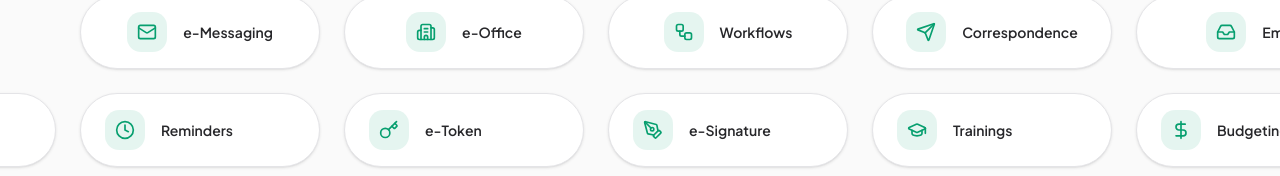
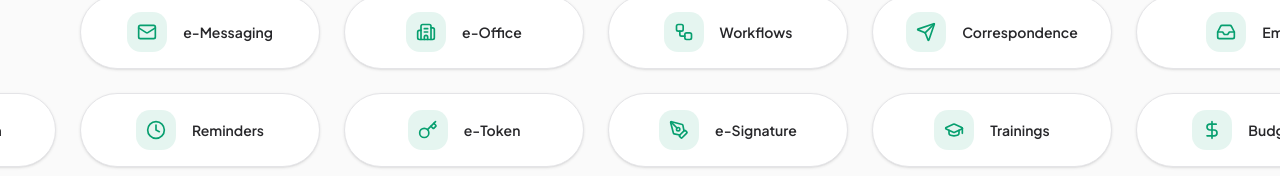
Before and after one commit to Phumie-bee/igov-landing-page-repo, a Next.js app: page / in a window 1280 px wide. Shown: the part 776-952 px from the top of the page. Built offline with nearby package versions, Linux system fonts and the light colour scheme.

Commit message:
platform features update

```diff
--- a/components/integrated-tools-section.tsx
+++ b/components/integrated-tools-section.tsx
@@ -174,7 +174,7 @@ export default function IntegratedToolsSection() {
                 return (
                   <div
                     key={index}
-                    className="flex items-center gap-4 px-6 py-4 bg-white rounded-full border border-zinc-200 shadow-sm min-w-60 shrink-0 hover:shadow-md transition-shadow"
+                    className="flex items-center gap-4 px-6 py-4 bg-white rounded-full border border-zinc-200 shadow-sm min-w-60 shrink-0 hover:shadow-md transition-shadow items-center justify-center"
                   >
                     <div className="w-10 h-10 bg-[#079f6f]/10 rounded-xl flex items-center justify-center shrink-0">
                       <Icon className="w-5 h-5 text-[#079f6f]" />
```
